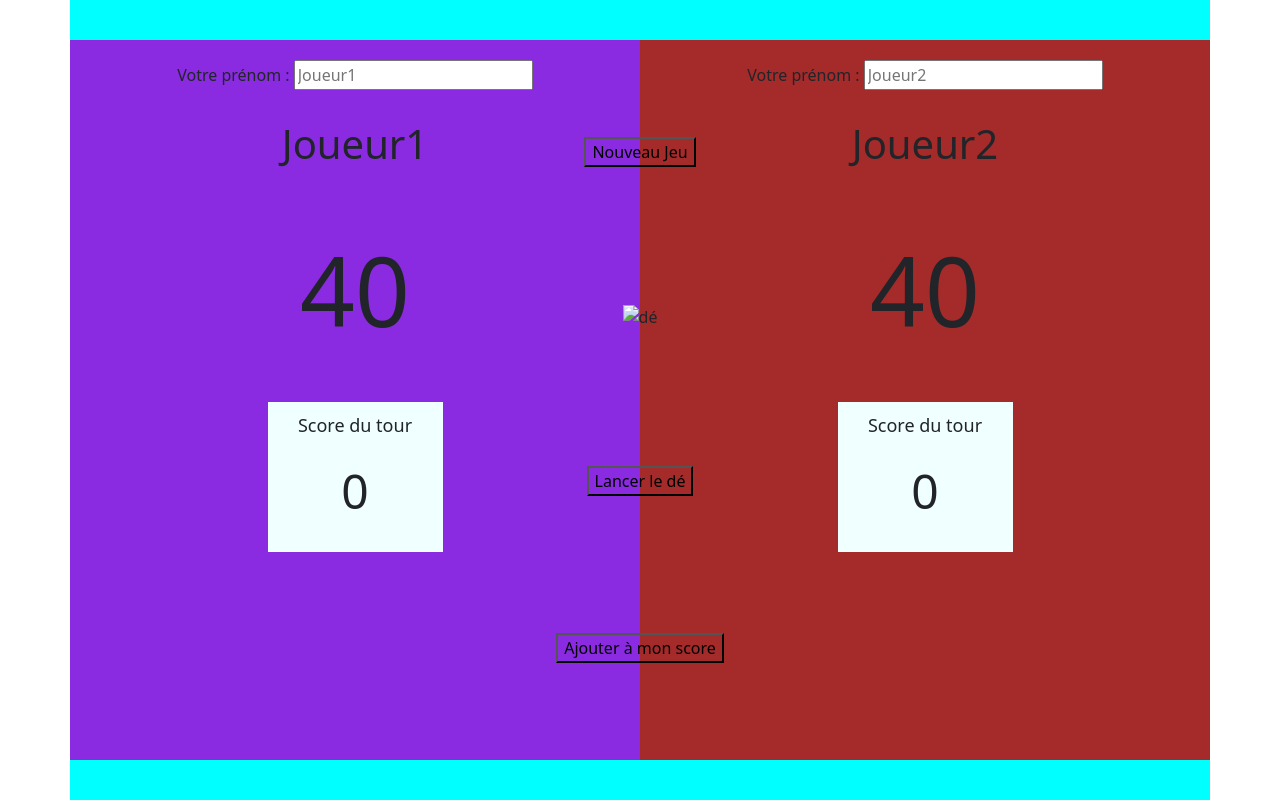
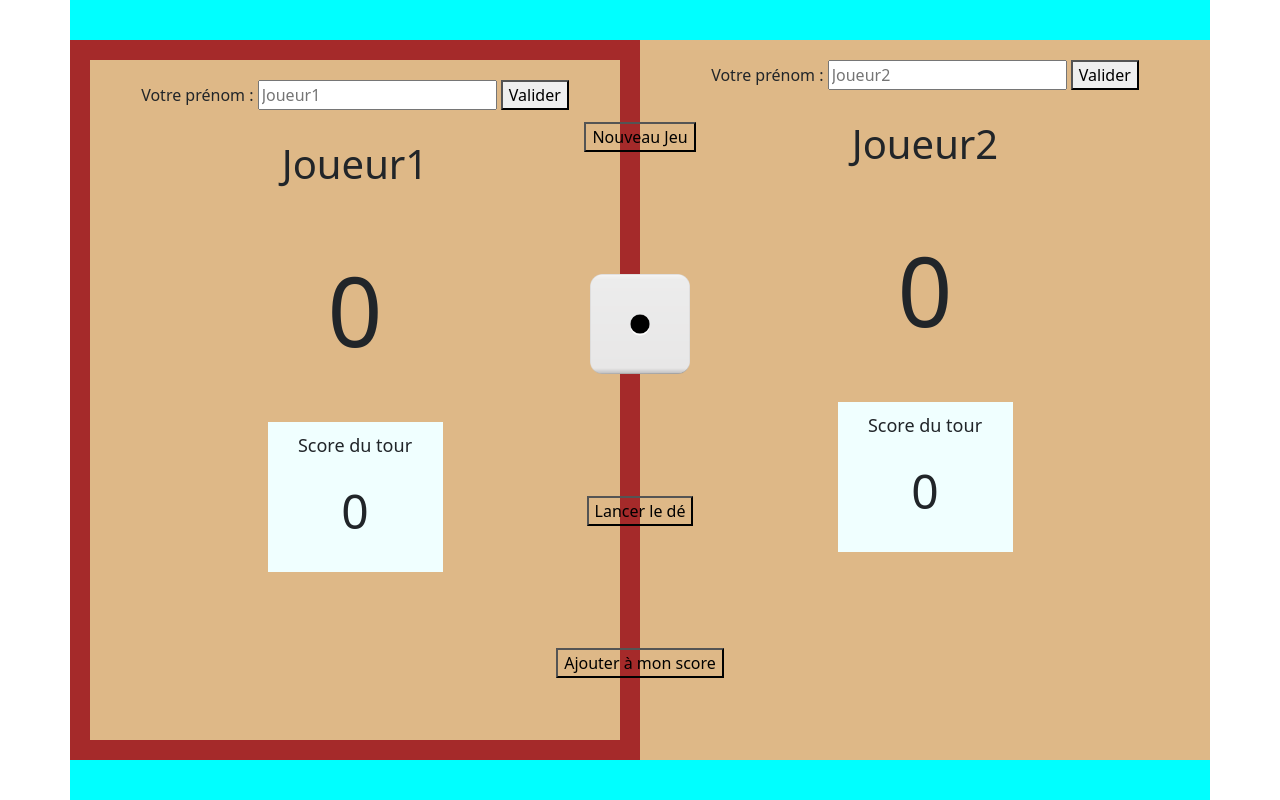
Before and after one commit to Bretzddev/JSGameDice, a plain HTML site: page index.html in a window 1280 px wide. Both pictures are taken after a click on the button "Nouveau Jeu". Drawn offline with nearby package versions, Linux system fonts and the light colour scheme.

Commit message:
JS Function Dice and newGame

```diff
--- a/index.html
+++ b/index.html
@@ -15,10 +15,11 @@
     </header>
     <main class="container-sm">
         <div class="row row-cols-1 row-cols-md-2 mainh">
-            <div class="player1 col">
-                <form id="formName1" name="name1" action="">
+            <div id="player1" class="player col">
+                <form id="formName1" name="pn1" action="">
                     <label for="pn1">Votre prénom :</label>
-                    <input id="name1" name="pn1" type="text" placeholder="Joueur1">
+                    <input id="name1" name="pn1" type="text" placeholder="Joueur1" >
+                    <button name="pn1" onclick="name1()" type="button"> Valider </button>
                 </form>
                 <h2 id="nom1"> Joueur1 </h2>
             <div id="ligne1" class="row-cols-1" >
@@ -31,10 +32,11 @@
                 </div>
             </div>
             </div>
-            <div class="player2 col">
+            <div id="player2" class="player col">
                 <form id="formName2" name="name2" action="" >
                     <label for="pn2">Votre prénom :</label>
                     <input id="name2" name="pn2" type="text" placeholder="Joueur2" onkeypress="">
+                    <button name="pn2" onclick="name2()" type="button"> Valider </button>
                 </form>
                 <h2 id="nom2"> Joueur2 </h2>
                 <div id="ligne2" class="row-cols-1" >
@@ -48,9 +50,9 @@
                 </div>
             </div>
             <div class="cmdh vh-100" >
-                <div> <button class="overbtn"> Nouveau Jeu </button> </div>
-                <div> <img alt="dé" src="" class="overbtn">  </img> </div>
-                <div> <button class="overbtn" onclick="roleDice()"> Lancer le dé </button> </div>
+                <div> <button class="overbtn" onclick="newGame()" type="button"> Nouveau Jeu </button> </div>
+                <div> <img id="imgDe" alt="dé" src="Images/dice1.png" class="affde">  </img> </div>
+                <div> <button class="overbtn" onclick="rollDice()" type="button"> Lancer le dé </button> </div>
                 <div> <button class="overbtn"> Ajouter à mon score </button> </div>
             </div>
         </div>
--- a/script.js
+++ b/script.js
@@ -2,13 +2,56 @@ let nameJ1 = document.getElementById('name1')
 let nameJ2 = document.getElementById('name2')
 let nomJ1 = document.getElementById('nom1')
 let nomJ2 = document.getElementById('nom2')
-let widthWin = window.innerWidth
+let imageDe = document.getElementById('imgDe')
+let player1 = document.getElementById('player1')
+let player2 = document.getElementById('player2')
+let score1 = document.getElementById('score1')
+let score2 = document.getElementById('score2')
+let curScore1 = document.getElementById('currentScore1')
+let curScore2 = document.getElementById('currentScore2')
+
+function name1() {
+    nomJ1.innerText = nameJ1.value;
+}
+function name2() {
+    nomJ2.innerText = nameJ2.value;
+}
 
 nameJ1.addEventListener('blur', () => {nomJ1.innerText = nameJ1.value})
 nameJ2.addEventListener('blur', () => {nomJ2.innerText = nameJ2.value})
 
 
-widthWin.addEventListener('change', () => {
-    if (widthWin < 992 ) { document.getElementById('ligne1').setAttribute('class','row') && document.getElementById('ligne2').setAttribute('class','row')}
-    else {document.getElementById('ligne1').setAttribute('class','row-cols-1') && document.getElementById('ligne2').setAttribute('class','row-cols-1')}
-})
+function newGame() {
+    let nbreActivePlayer = (Math.floor(Math.random() * 2)) +1 ;
+    score1.innerText = 0 ;
+    score2.innerText = 0 ;
+    curScore1.innerText = 0 ;
+    curScore2.innerText = 0 ;
+    borderPlayer(nbreActivePlayer);
+}
+
+function borderPlayer(n) {
+    if (n === 1) {
+        player1.setAttribute('class','player col active');
+        player2.setAttribute('class','player col');
+    }
+    if (n === 2) {
+        player1.setAttribute('class','player col');
+        player2.setAttribute('class','player col active');
+    }
+}
+
+function rollDice() {
+    let nbreDice = (Math.floor(Math.random() * 6)) +1 ;
+    imgDice(nbreDice);
+    return nbreDice
+}
+
+function imgDice(n) {
+    if (n === 1) {imageDe.setAttribute('src','Images/dice1.png')}
+    if (n === 2) {imageDe.setAttribute('src','Images/dice2.png')}
+    if (n === 3) {imageDe.setAttribute('src','Images/dice3.png')}
+    if (n === 4) {imageDe.setAttribute('src','Images/dice4.png')}
+    if (n === 5) {imageDe.setAttribute('src','Images/dice5.png')}
+    if (n === 6) {imageDe.setAttribute('src','Images/dice6.png')}
+  }
--- a/style.css
+++ b/style.css
@@ -21,14 +21,15 @@ footer {
     height: 90vh;
 }
 
-.player1 {
-    background-color: blueviolet;
+.player {
+    background-color: burlywood;
     text-align: center;
 }
 
-.player2 {
-    background-color: brown;
-    text-align: center;
+.active {
+    border: 20px solid;
+    border-color: brown;
+
 }
 
 .score{
@@ -55,6 +56,10 @@ footer {
     font-size: 48px;
 }
 
+.affde {
+    width: 100px;
+    height: 100px;
+}
 
 .cmdh {
     position: absolute;
```
Also changed, not shown: Images/dice1.png (added), Images/dice2.png (added), Images/dice3.png (added), Images/dice4.png (added), Images/dice5.png (added), Images/dice6.png (added), 1 other file.
